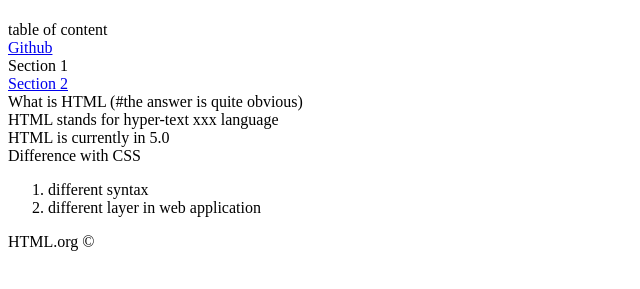
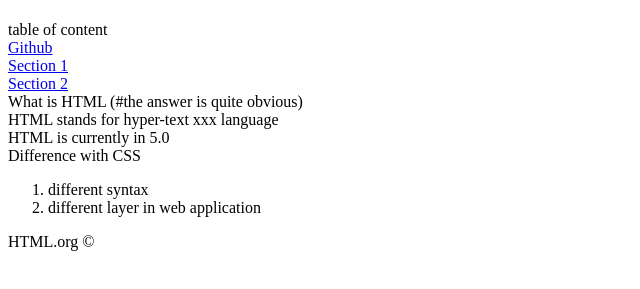
Before and after one commit to lck525/lck525.github.io, a plain HTML site: page index.html in a window 1280 px wide. Shown: the part 103-392 px from the top of the page, without its empty margins (0-640 px from the left). Drawn offline with Linux system fonts and the light colour scheme.

Commit message:
Update index.html

```diff
--- a/index.html
+++ b/index.html
@@ -18,7 +18,7 @@
     <a href="https://github.com" target="_blank" title="github">
       <div> Github </div>
     </a>
-    <a name="section 1">
+    <a href="#section 1">
       <div>Section 1</div>
     </a>
     <a href="#section 2">
```
